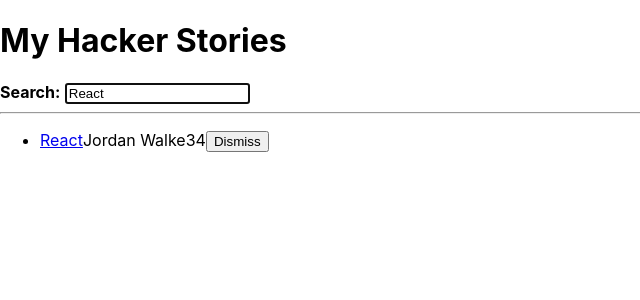
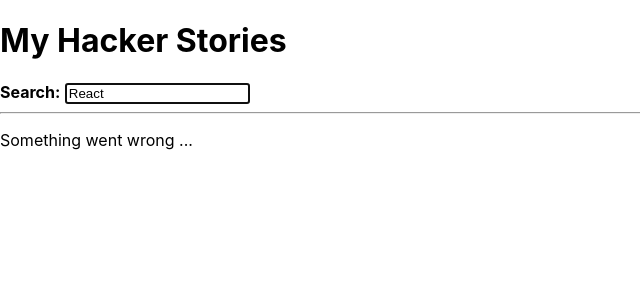
Before and after one commit to rendoruiz/road-to-react, a React (Create React App) app in the folder hacker-stories/: page / in a window 1280 px wide. Shown: the top 300 px of the page, without its empty margins (0-640 px from the left). Built offline with nearby package versions, Linux system fonts and the light colour scheme.

Commit message:
move app states to reducer

```diff
--- a/hacker-stories/src/App.js
+++ b/hacker-stories/src/App.js
@@ -14,12 +14,32 @@
 
 const storiesReducer = (state, action) => {
   switch (action.type) {
-    case 'SET_STORIES':
-      return action.payload;
+    case 'STORIES_FETCH_INIT':
+      return {
+        ...state,
+        isLoading: true,
+        isError: false,
+      };
+    case 'STORIES_FETCH_SUCCESS':
+      return {
+        ...state,
+        isLoading: false,
+        isError: false,
+        data: action.payload,
+      };
+    case 'STORIES_FETCH_FAILURE':
+      return {
+        ...state,
+        isLoading: false,
+        isError: true,
+      };
     case 'REMOVE_STORY':
-      return state.filter(
-        (story) => action.payload.objectID !== story.objectID
-      );
+      return {
+        ...state,
+        data: state.data.filter(
+          (story) => action.payload.objectID !== story.objectID
+        ),
+      };
     default:
       throw new Error();
   }
@@ -47,32 +67,27 @@
   ];
 
   const getAsyncStories = () =>
-    new Promise((resolve) =>
-      setTimeout(
-        () => resolve({ data: { stories: initialStories } }),
-        2000
-      )
-    );
+    new Promise((resolve, reject) => setTimeout(reject, 2000));
 
   const [searchTerm, setSearchTerm] = useSemiPersistentState('search', 'React');
 
-  const [stories, dispatchStories] = React.useReducer(storiesReducer, []);
-
-  const [isLoading, setIsLoading] = React.useState(false);
-  const [isError, setIsError] = React.useState(false);
-
+  const [stories, dispatchStories] = React.useReducer(
+    storiesReducer,
+    { data: [], isLoading: false, isError: false },
+  );
 
   React.useEffect(() => {
-    setIsLoading(true);
+    dispatchStories({ type: 'STORIES_FETCH_INIT' });
 
     getAsyncStories().then(result => {
       dispatchStories({
-        type: 'SET_STORIES',
+        type: 'STORIES_FETCH_SUCCESS',
         payload: result.data.stories,
       });
-      setIsLoading(false);
     })
-    .catch(() => setIsError(true));
+    .catch(() =>
+      dispatchStories({ type: 'STORIES_FETCH_FAILURE' })
+    );
   }, []);
 
   const handleRemoveStory = (item) => {
@@ -86,7 +101,7 @@
     setSearchTerm(event.target.value);
   };
 
-  const searchedStories = stories.filter((story) =>
+  const searchedStories = stories.data.filter((story) =>
     story.title.toLowerCase().includes(searchTerm.toLowerCase())
   );
 
@@ -104,9 +119,9 @@
       </InputWithLabel>
       <hr />
 
-      {isError && <p>Something went wrong ...</p>}
+      {stories.isError && <p>Something went wrong ...</p>}
 
-      {isLoading ? (
+      {stories.isLoading ? (
         <p>Loading ...</p>
       ) : (
         <List
```
